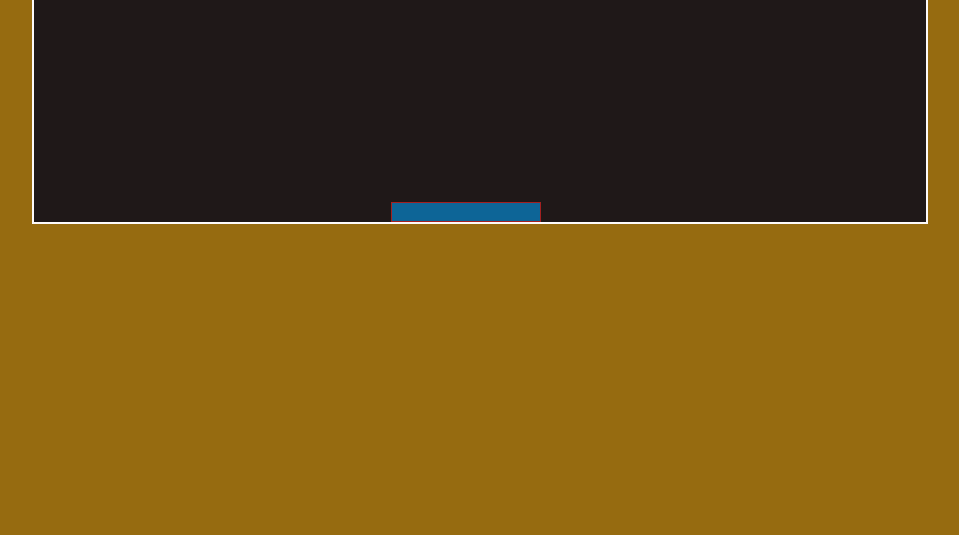
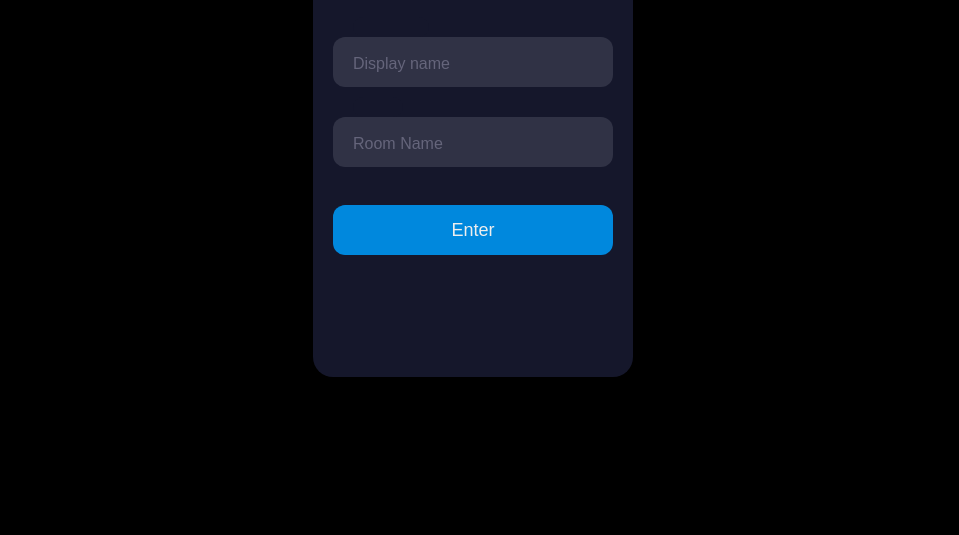
Before and after one commit to AayushMaurya/ping-pong, a website: page public/index.html in a window 1280 px wide. Shown: the part 281-816 px from the top of the page, without its empty margins (167-1126 px from the left). Drawn offline with Linux system fonts and the light colour scheme.

```diff
--- /dev/null
+++ b/public/css/form.css
@@ -0,0 +1,124 @@
+body {
+    align-items: center;
+    background-color: #000;
+    display: flex;
+    justify-content: center;
+    height: 100vh;
+  }
+
+  .form {
+    background-color: #15172b;
+    border-radius: 20px;
+    box-sizing: border-box;
+    height: 500px;
+    padding: 20px;
+    width: 320px;
+  }
+
+  .title {
+    color: #eee;
+    font-family: sans-serif;
+    font-size: 36px;
+    font-weight: 600;
+    margin-top: 30px;
+  }
+
+  .subtitle {
+    color: #eee;
+    font-family: sans-serif;
+    font-size: 16px;
+    font-weight: 600;
+    margin-top: 10px;
+  }
+
+  .input-container {
+    height: 50px;
+    position: relative;
+    width: 100%;
+  }
+
+  .ic1 {
+    margin-top: 40px;
+  }
+
+  .ic2 {
+    margin-top: 30px;
+  }
+
+  .input {
+    background-color: #303245;
+    border-radius: 12px;
+    border: 0;
+    box-sizing: border-box;
+    color: #eee;
+    font-size: 18px;
+    height: 100%;
+    outline: 0;
+    padding: 4px 20px 0;
+    width: 100%;
+  }
+
+  .cut {
+    background-color: #15172b;
+    border-radius: 10px;
+    height: 20px;
+    left: 20px;
+    position: absolute;
+    top: -20px;
+    transform: translateY(0);
+    transition: transform 200ms;
+    width: 76px;
+  }
+
+  .cut-short {
+    width: 50px;
+  }
+
+  .input:focus ~ .cut,
+  .input:not(:placeholder-shown) ~ .cut {
+    transform: translateY(8px);
+  }
+
+  .placeholder {
+    color: #65657b;
+    font-family: sans-serif;
+    left: 20px;
+    line-height: 14px;
+    pointer-events: none;
+    position: absolute;
+    transform-origin: 0 50%;
+    transition: transform 200ms, color 200ms;
+    top: 20px;
+  }
+
+  .input:focus ~ .placeholder,
+  .input:not(:placeholder-shown) ~ .placeholder {
+    transform: translateY(-30px) translateX(10px) scale(0.75);
+  }
+
+  .input:not(:placeholder-shown) ~ .placeholder {
+    color: #808097;
+  }
+
+  .input:focus ~ .placeholder {
+    color: #dc2f55;
+  }
+
+  .submit {
+    background-color: #08d;
+    border-radius: 12px;
+    border: 0;
+    box-sizing: border-box;
+    color: #eee;
+    cursor: pointer;
+    font-size: 18px;
+    height: 50px;
+    margin-top: 38px;
+    /* outline: 0; */
+    text-align: center;
+    width: 100%;
+  }
+
+  .submit:active {
+    background-color: #06b;
+  }
--- a/public/index.html
+++ b/public/index.html
@@ -1,26 +1,28 @@
 <!DOCTYPE html>
 <html lang="en">
-
 <head>
     <meta charset="UTF-8">
     <meta http-equiv="X-UA-Compatible" content="IE=edge">
     <meta name="viewport" content="width=device-width, initial-scale=1.0">
-    <title>2 player ping-pong game</title>
-    <script src="jquery-3.6.0.min.js"></script>
-    <script src="script.js"></script>
-    <link rel="stylesheet" href="style.css">
+    <title>Document</title>
 </head>
+<link rel="stylesheet" href="./css/form.css">
+<body>
+    <form class="form" action="/play.html">
+        <div class="title">Welcome</div>
+        <div class="subtitle">Let's join a chat room</div>
+        <div class="input-container ic1">
+          <input id="displayName" class="input" type="text" name="displayName" placeholder=" " />
+          <div class="cut"></div>
+          <label for="displayname" class="placeholder">Display name</label>
+        </div>
 
-<body>
-    <div class="container1">
-        <div id="ball"></div>
-        <div id="paddle1" class="paddle"></div>
-        <div id="paddle2" class="paddle"></div>
-    </div>
-    <div id="winner">
-    </div>
-    <button id="restart" onClick="window.location.reload();">Restart</button>
-
+        <div class="input-container ic2">
+          <input id="roomName" class="input" type="text" name="roomName" placeholder=" " />
+          <div class="cut cut-short"></div>
+          <label for="roomname" class="placeholder">Room Name</label>
+        </div>
+        <button type="submit" class="submit">Enter</button>
+    </form>
 </body>
-
 </html>
```
Also changed, not shown: public/play.html (added, +26 -0 lines).
